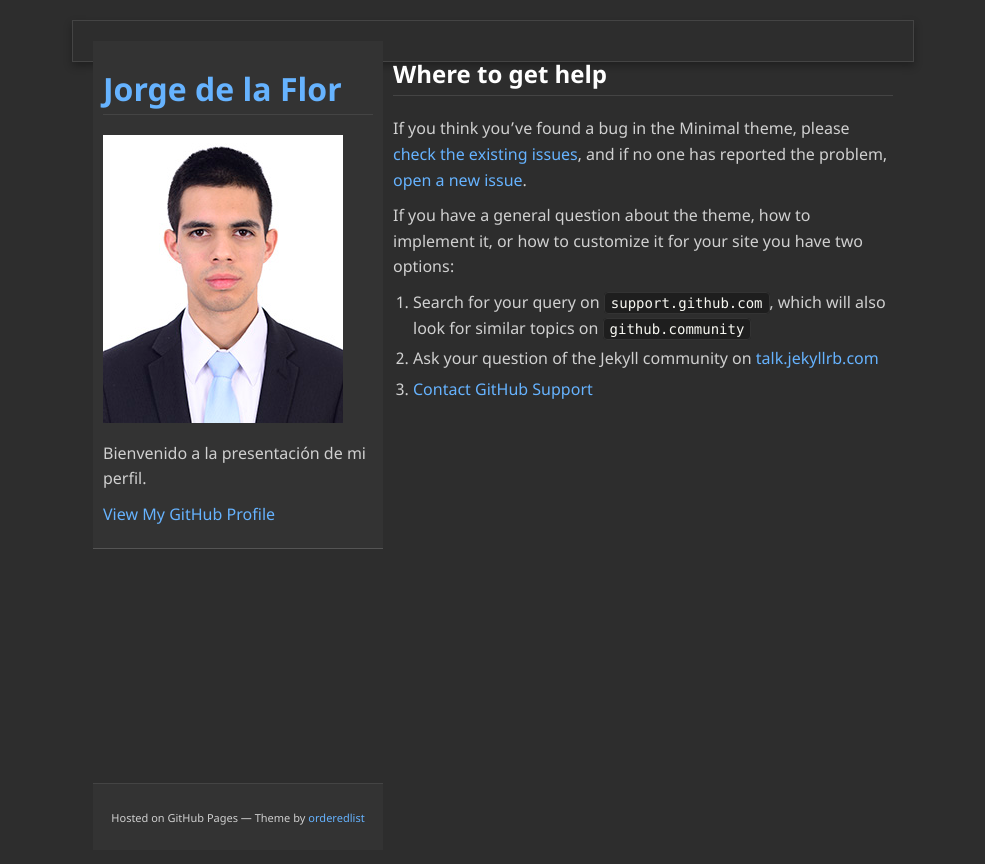
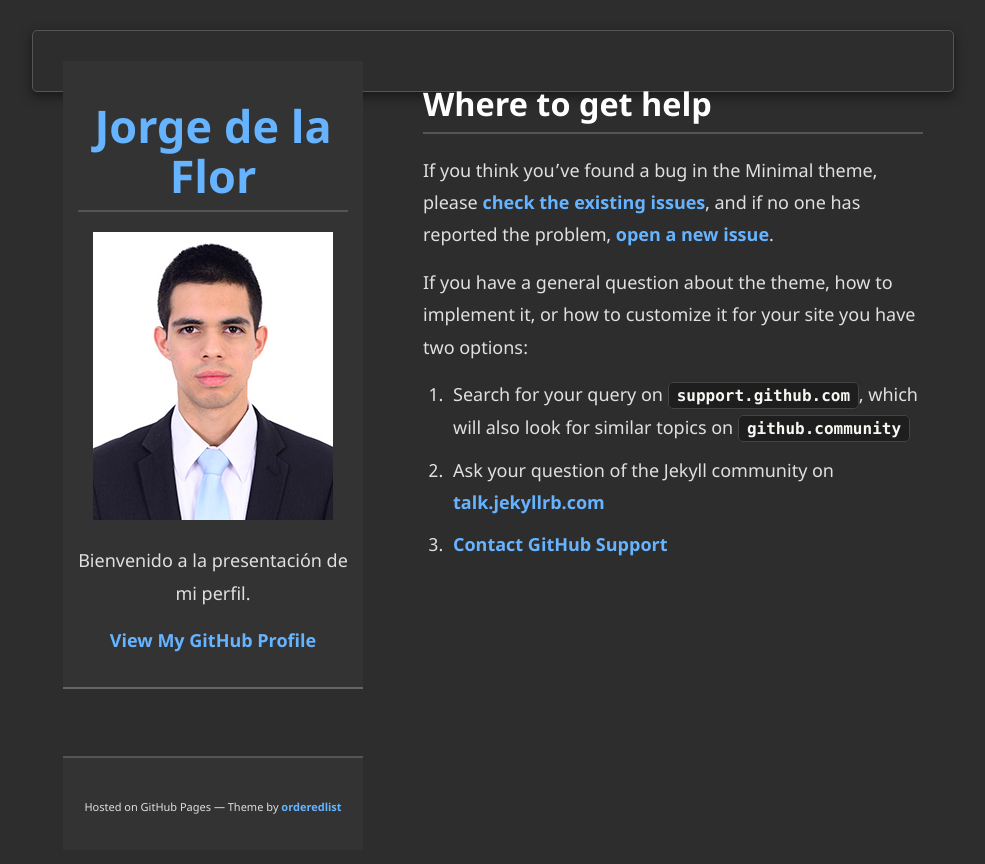
Before and after one commit to Jorge-de-la-Flor/Jorge-de-la-Flor.github.io, a Jekyll site: the page built from docs/SUPPORT.md, in a window 1280 px wide. Shown: the top 864 px of the page, without its empty margins (147-1132 px from the left). Built offline with Jekyll 4.4.1, drawn with Linux system fonts in a browser that asks for light colours; our own code applies the rules of GitHub Pages for plain Markdown files.

Commit message:
actualización 3 scss

```diff
--- a/assets/css/style.scss
+++ b/assets/css/style.scss
@@ -7,9 +7,9 @@
   --bg-primary: #2d2d2d;
   --bg-secondary: #2d2d2d;
   --bg-tertiary: #333;
-  --text-primary: #ffffff; /* Texto más claro para mejor legibilidad */
-  --text-secondary: #d0d0d0; /* Gris claro para texto secundario */
-  --border-color: #444;
+  --text-primary: #ffffff; /* Blanco puro para máximo contraste */
+  --text-secondary: #e0e0e0; /* Gris muy claro */
+  --border-color: #555;
   --accent-color: #66b3ff;
   --accent-hover: #99ccff;
   --code-bg: #1e1e1e;
@@ -20,8 +20,8 @@
 body {
   background-color: var(--bg-primary);
   color: var(--text-primary);
-  font-size: 16px; /* Tamaño de fuente base */
-  line-height: 1.6;
+  font-size: 18px; /* Tamaño de fuente base más grande */
+  line-height: 1.8; /* Mayor interlineado para legibilidad */
   margin: 0;
   padding: 0;
   transition: all 0.3s ease;
@@ -31,23 +31,26 @@ body {
 .wrapper {
   background-color: var(--bg-secondary);
   border: 1px solid var(--border-color);
-  box-shadow: 0 4px 8px rgba(0, 0, 0, 0.3);
-  max-width: 800px; /* Limitar ancho para mejor lectura */
-  margin: 20px auto; /* Centrar el contenido */
-  padding: 20px;
+  box-shadow: 0 4px 12px rgba(0, 0, 0, 0.5);
+  max-width: 900px; /* Ancho un poco mayor para mejor distribución */
+  margin: 30px auto; /* Más margen para centrar */
+  padding: 30px;
+  border-radius: 5px; /* Bordes redondeados suaves */
 }
 
 /* Header */
 header {
   background-color: var(--bg-tertiary);
-  border-bottom: 1px solid #555;
-  padding: 10px;
+  border-bottom: 2px solid #666; /* Borde más grueso */
+  padding: 15px;
+  text-align: center;
 }
 
 /* Enlaces mejorados */
 a {
   color: var(--accent-color);
   text-decoration: none;
+  font-weight: bold; /* Enlaces más destacados */
   transition: color 0.2s ease;
 
   &:hover {
@@ -64,53 +67,55 @@ a {
 pre, code {
   background-color: var(--code-bg);
   color: var(--code-text);
-  border: 1px solid #333;
-  border-radius: 4px;
-  font-size: 14px; /* Ajuste de tamaño para legibilidad */
+  border: 1px solid #444;
+  border-radius: 5px;
+  font-size: 16px; /* Fuente más grande para código */
 }
 
 pre {
-  padding: 15px;
+  padding: 20px;
   overflow-x: auto;
-  line-height: 1.5;
-  margin: 10px 0;
+  line-height: 1.6;
+  margin: 15px 0;
 }
 
 code {
-  padding: 2px 6px;
+  padding: 3px 8px;
 }
 
 /* Encabezados */
 h1, h2, h3, h4, h5, h6 {
   color: var(--text-primary);
-  border-bottom: 1px solid var(--border-color);
-  padding-bottom: 8px;
-  margin-top: 20px;
+  border-bottom: 2px solid var(--border-color);
+  padding-bottom: 10px;
+  margin-top: 25px;
 }
 
 h1 {
-  font-size: 2em;
+  font-size: 2.5em; /* Título más grande */
 }
 
 h2 {
-  font-size: 1.5em;
+  font-size: 1.8em;
 }
 
 /* Párrafos y texto */
 p {
   color: var(--text-secondary);
-  line-height: 1.6;
-  margin: 10px 0;
+  line-height: 1.8;
+  margin: 15px 0;
+  max-width: 100%; /* Evitar que se desborde */
 }
 
 /* Listas */
 ul, ol {
   color: var(--text-secondary);
-  padding-left: 20px;
+  padding-left: 25px;
 }
 
 li {
-  margin: 5px 0;
+  margin: 10px 0;
+  padding-left: 5px;
 }
 
 /* Tablas */
@@ -118,29 +123,30 @@ table {
   background-color: var(--bg-secondary);
   border: 1px solid var(--border-color);
   width: 100%;
-  margin: 10px 0;
+  margin: 15px 0;
 }
 
 th {
   background-color: var(--bg-tertiary);
   color: var(--text-primary);
   border: 1px solid var(--border-color);
-  padding: 8px;
+  padding: 10px;
+  font-weight: bold;
 }
 
 td {
   border: 1px solid var(--border-color);
-  padding: 8px;
+  padding: 10px;
   color: var(--text-secondary);
 }
 
 /* Blockquotes */
 blockquote {
   background-color: var(--bg-tertiary);
-  border-left: 4px solid var(--accent-color);
+  border-left: 5px solid var(--accent-color);
   color: var(--text-secondary);
-  padding: 15px;
-  margin: 15px 0;
+  padding: 20px;
+  margin: 20px 0;
   font-style: italic;
 }
 
@@ -149,8 +155,8 @@ button, .btn {
   background-color: var(--accent-color);
   color: white;
   border: none;
-  padding: 8px 16px;
-  border-radius: 4px;
+  padding: 10px 20px;
+  border-radius: 5px;
   cursor: pointer;
   transition: background-color 0.2s ease;
 
@@ -162,31 +168,35 @@ button, .btn {
 /* Footer */
 footer {
   background-color: var(--bg-tertiary);
-  border-top: 1px solid var(--border-color);
+  border-top: 2px solid var(--border-color);
   color: var(--text-secondary);
   text-align: center;
-  padding: 10px;
-  margin-top: 20px;
+  padding: 15px;
+  margin-top: 25px;
 }
 
 /* Mejoras para dispositivos móviles */
 @media (max-width: 768px) {
   .wrapper {
-    margin: 0;
+    margin: 10px;
+    padding: 15px;
     border-radius: 0;
-    padding: 10px;
   }
 
   pre {
-    padding: 10px;
-    font-size: 12px;
+    padding: 15px;
+    font-size: 14px;
   }
 
   h1 {
+    font-size: 2em;
+  }
+
+  h2 {
     font-size: 1.5em;
   }
 
-  h2 {
-    font-size: 1.2em;
+  p {
+    font-size: 16px;
   }
 }
```
